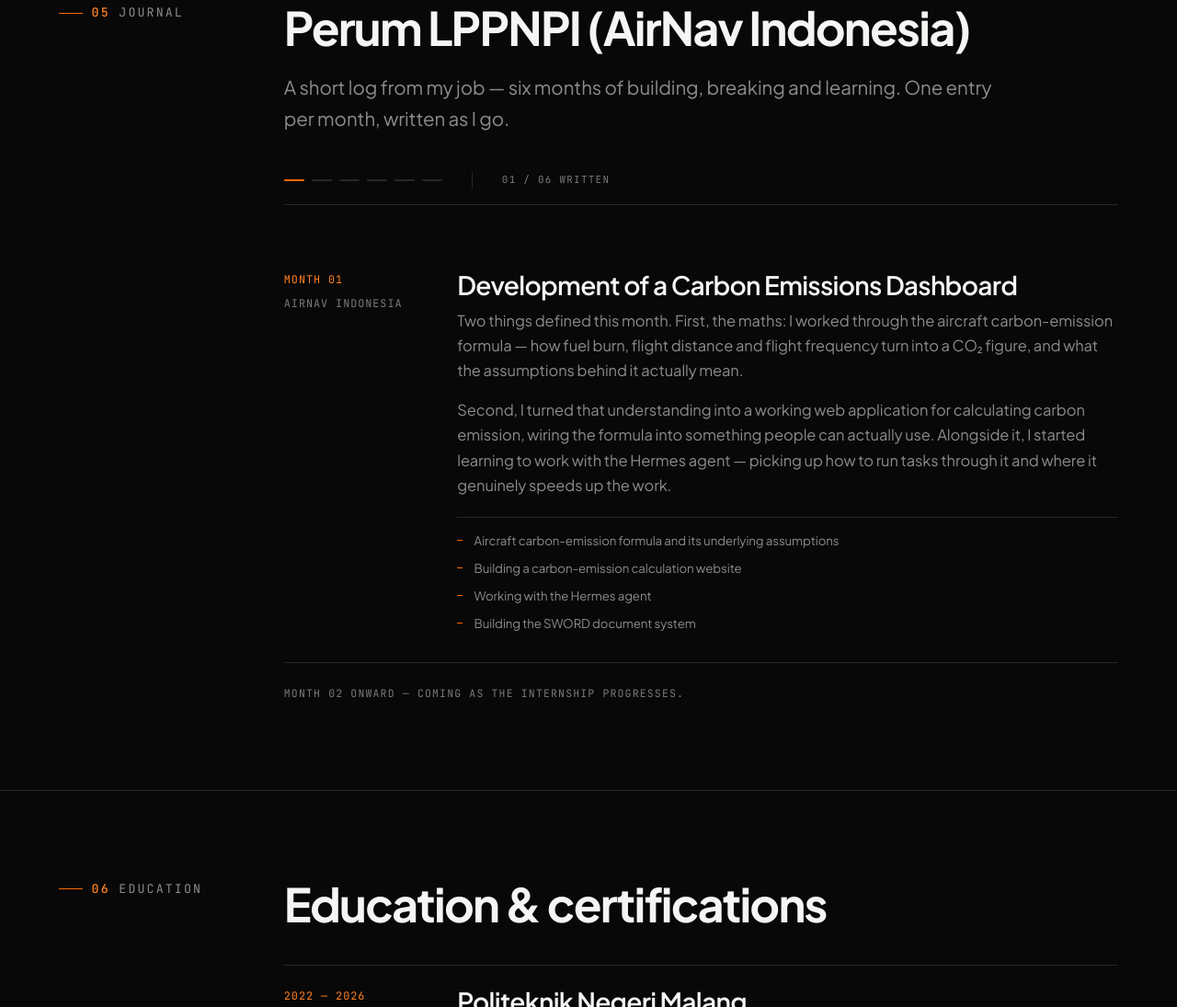
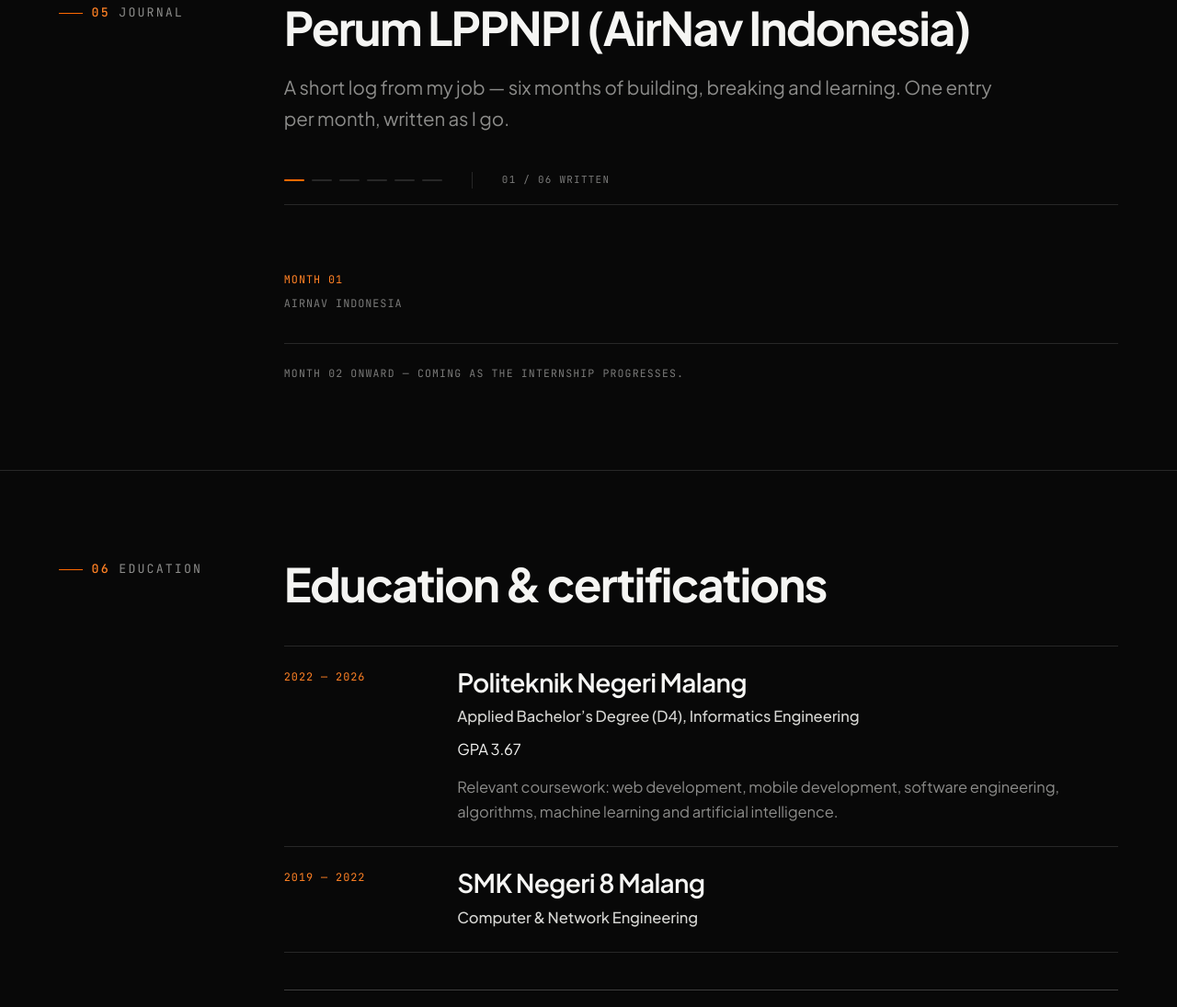
Before and after one commit to FarrelEdric/portfolio, a plain HTML site: page index.html in a window 1280 px wide. Shown: the part 6785-7880 px from the top of the page at 92% size. Drawn offline with Linux system fonts and the light colour scheme.

Commit message:
Journal: kosongkan isi entri Month 01
Judul, dua paragraf, dan empat butir pelajaran dihapus atas permintaan.
Yang tersisa hanya penanda bulan dan unit. Tujuh kunci kamus i18n yang
jadi tidak terpakai ikut dipangkas; entri atribut tidak disentuh.

```diff
--- a/assets/js/i18n.js
+++ b/assets/js/i18n.js
@@ -91,12 +91,6 @@
     "A short log from my job — six months of building, breaking and learning. One entry per month, written as I go.": "Catatan singkat dari pekerjaan saya — enam bulan membangun, memperbaiki, dan belajar. Satu entri per bulan, ditulis sambil berjalan.",
     "01 / 06 written": "01 / 06 tertulis",
     "Month 01": "Bulan 01",
-    "Development of a Carbon Emissions Dashboard": "Pengembangan Dasbor Emisi Karbon",
-    "Two things defined this month. First, the maths: I worked through the aircraft carbon-emission formula — how fuel burn, flight distance and flight frequency turn into a CO₂ figure, and what the assumptions behind it actually mean.": "Ada dua hal yang membentuk bulan ini. Pertama, matematikanya: saya menelusuri rumus emisi karbon pesawat — bagaimana konsumsi bahan bakar, jarak terbang, dan frekuensi penerbangan berubah menjadi angka CO₂, serta apa arti asumsi di baliknya.",
-    "Second, I turned that understanding into a working web application for calculating carbon emission, wiring the formula into something people can actually use. Alongside it, I started learning to work with the Hermes agent — picking up how to run tasks through it and where it genuinely speeds up the work.": "Kedua, saya mengubah pemahaman itu menjadi aplikasi web yang berfungsi untuk menghitung emisi karbon, menyalakan rumus tersebut menjadi sesuatu yang benar-benar bisa dipakai orang. Bersamaan dengan itu, saya mulai belajar bekerja dengan agen Hermes — memahami cara menjalankan tugas melaluinya dan di bagian mana ia benar-benar mempercepat pekerjaan.",
-    "Aircraft carbon-emission formula and its underlying assumptions": "Rumus emisi karbon pesawat dan asumsi yang mendasarinya",
-    "Building a carbon-emission calculation website": "Membangun situs perhitungan emisi karbon",
-    "Working with the Hermes agent": "Bekerja dengan agen Hermes",
     "Weekly log": "Log mingguan",
     "Week 01": "Minggu 01",
     "Week 02": "Minggu 02",
@@ -134,7 +128,6 @@
     "SWORD — Document Portal": "SWORD — Portal Dokumen",
     "Document portal · RAG chatbot": "Portal dokumen · Chatbot RAG",
     "An internal document portal for AirNav Indonesia: a searchable library of company reports, regulations and standards, so staff stop hunting through scattered files. Built with Next.js on PostgreSQL, with a retrieval-augmented chatbot that answers from the documents themselves and cites the title and page it drew on — rather than inventing an answer.": "Portal dokumen internal AirNav Indonesia: perpustakaan laporan perusahaan, regulasi, dan standar yang bisa dicari, agar staf tidak lagi berburu berkas yang berserakan. Dibangun dengan Next.js di atas PostgreSQL, dilengkapi chatbot retrieval-augmented yang menjawab dari dokumen aslinya dan menyebut judul serta halaman yang dipakai — bukan mengarang jawaban.",
-    "Building the SWORD document system": "Membangun sistem dokumen SWORD",
     "Dashboard · Residents · Houses · Payments · Billing · Expenses": "Dasbor · Penghuni · Rumah · Pembayaran · Tagihan · Pengeluaran"
   },
   "attr": {
--- a/index.html
+++ b/index.html
@@ -843,31 +843,7 @@
             <span class="month">Month 01</span>
             <span class="tag">AirNav Indonesia</span>
           </div>
-          <div class="journal__main">
-            <h3 class="h3">Development of a Carbon Emissions Dashboard</h3>
-            <div class="prose prose--sm">
-              <p>
-                Two things defined this month. First, the maths: I worked through
-                the aircraft carbon-emission formula &mdash; how fuel burn, flight
-                distance and flight frequency turn into a CO&#8322; figure, and what
-                the assumptions behind it actually mean.
-              </p>
-              <p>
-                Second, I turned that understanding into a working web
-                application for calculating carbon emission, wiring the formula
-                into something people can actually use. Alongside it, I started
-                learning to work with the Hermes agent &mdash; picking up how to run
-                tasks through it and where it genuinely speeds up the work.
-              </p>
-            </div>
-            <ul class="journal__learned">
-              <li>Aircraft carbon-emission formula and its underlying assumptions</li>
-              <li>Building a carbon-emission calculation website</li>
-              <li>Working with the Hermes agent</li>
-              <li>Building the SWORD document system</li>
-            </ul>
-
-          </div>
+          <div class="journal__main"></div>
         </li>
       </ol>
 
```
